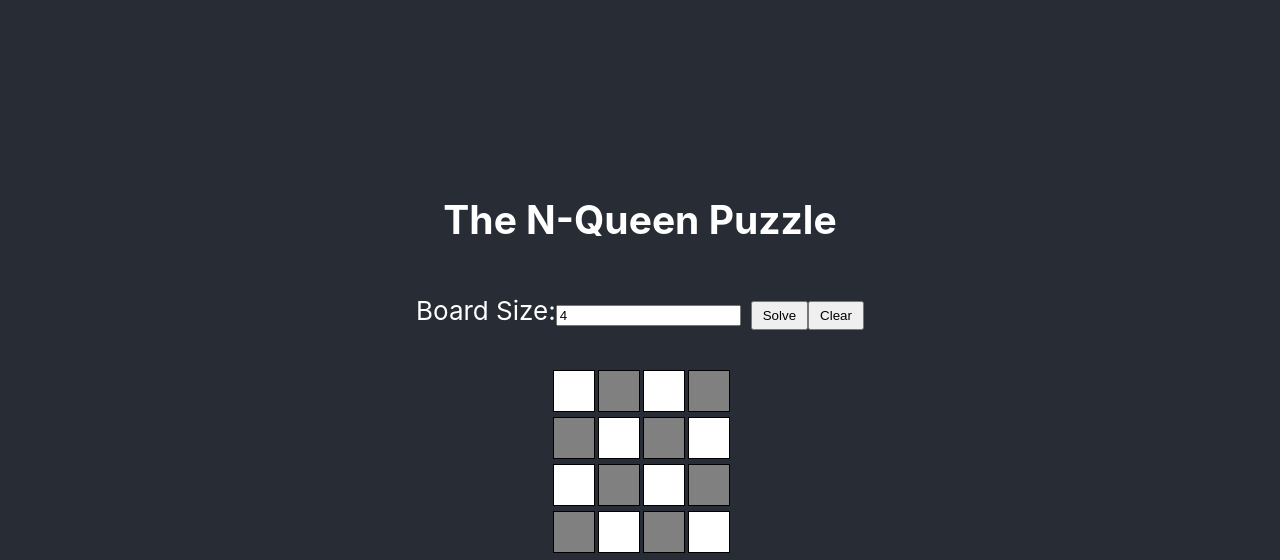
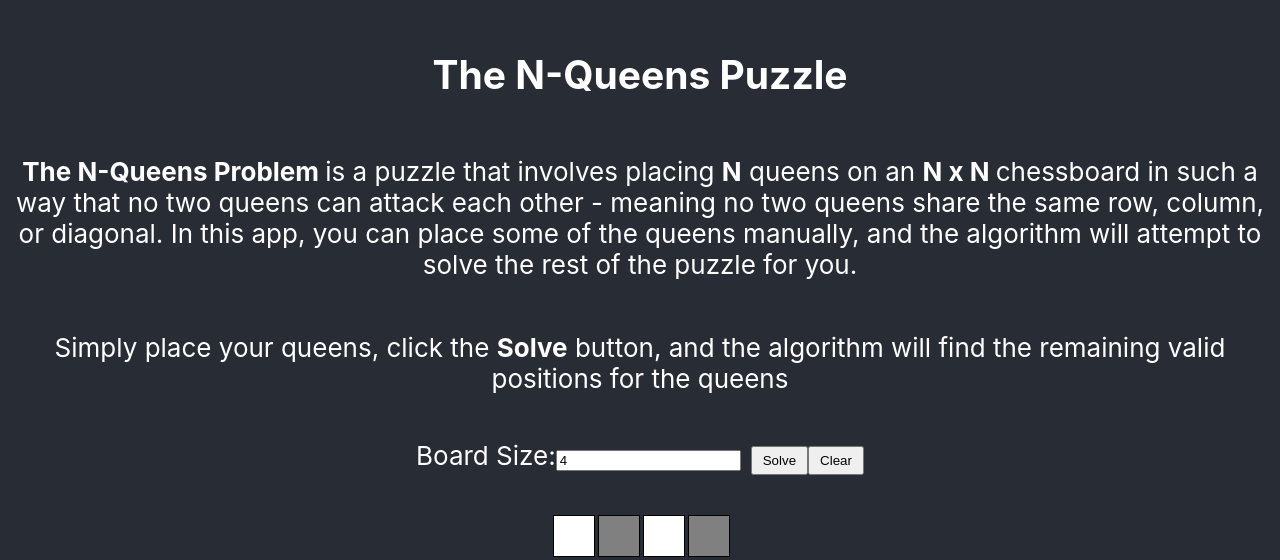
Before and after one commit to TedAlden/puzzle-solver, a React (Create React App) app: page / in a window 1280 px wide. Shown: the part 842-1402 px from the top of the page. Built offline with nearby package versions, Linux system fonts and the light colour scheme.

Commit message:
Puzzle Description (#9)
* Added a description for the n-queens puzzle

---------

Co-authored-by: Ted <t.aldentempleman@gmail.com>

```diff
--- a/src/components/NQueenPuzzle/NQueenPuzzle.js
+++ b/src/components/NQueenPuzzle/NQueenPuzzle.js
@@ -66,7 +66,13 @@ function NQueenPuzzle() {
 
   return (
     <div className="puzzleOne">
-      <h2>The N-Queen Puzzle</h2>
+      <h2>The N-Queens Puzzle</h2>
+      <p><b>The N-Queens Problem </b> is a puzzle that involves placing <b>N</b> queens on an <b> N x N </b>
+       chessboard in such a way that no two queens can attack each other - meaning no two queens share the same
+      row, column, or diagonal. In this app, you can place some of the queens manually, and the
+      algorithm will attempt to solve the rest of the puzzle for you.</p>
+      <p>Simply place your queens, click the <b>Solve</b> button, and the algorithm will find the
+      remaining valid positions for the queens </p>
       <div className="input-section">
         <label htmlFor="board-size">Board Size:</label>
         <input
```
